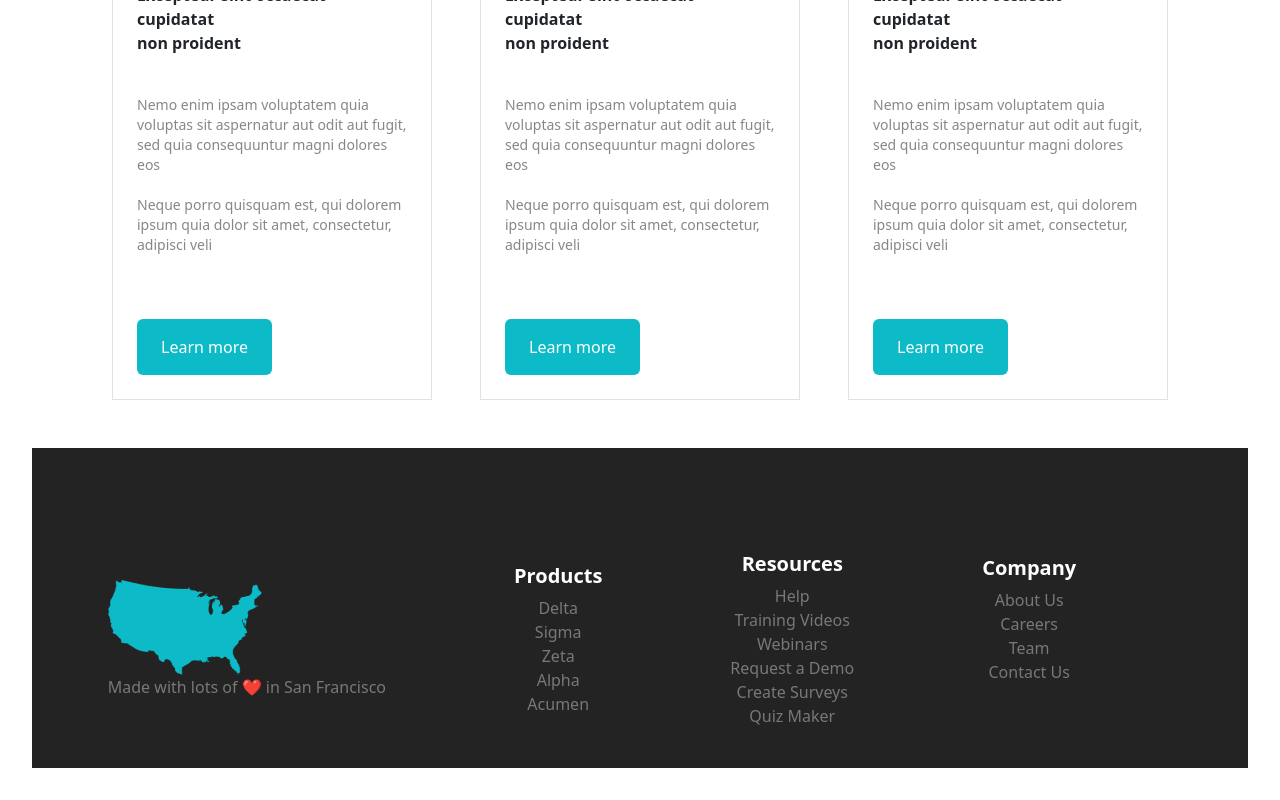
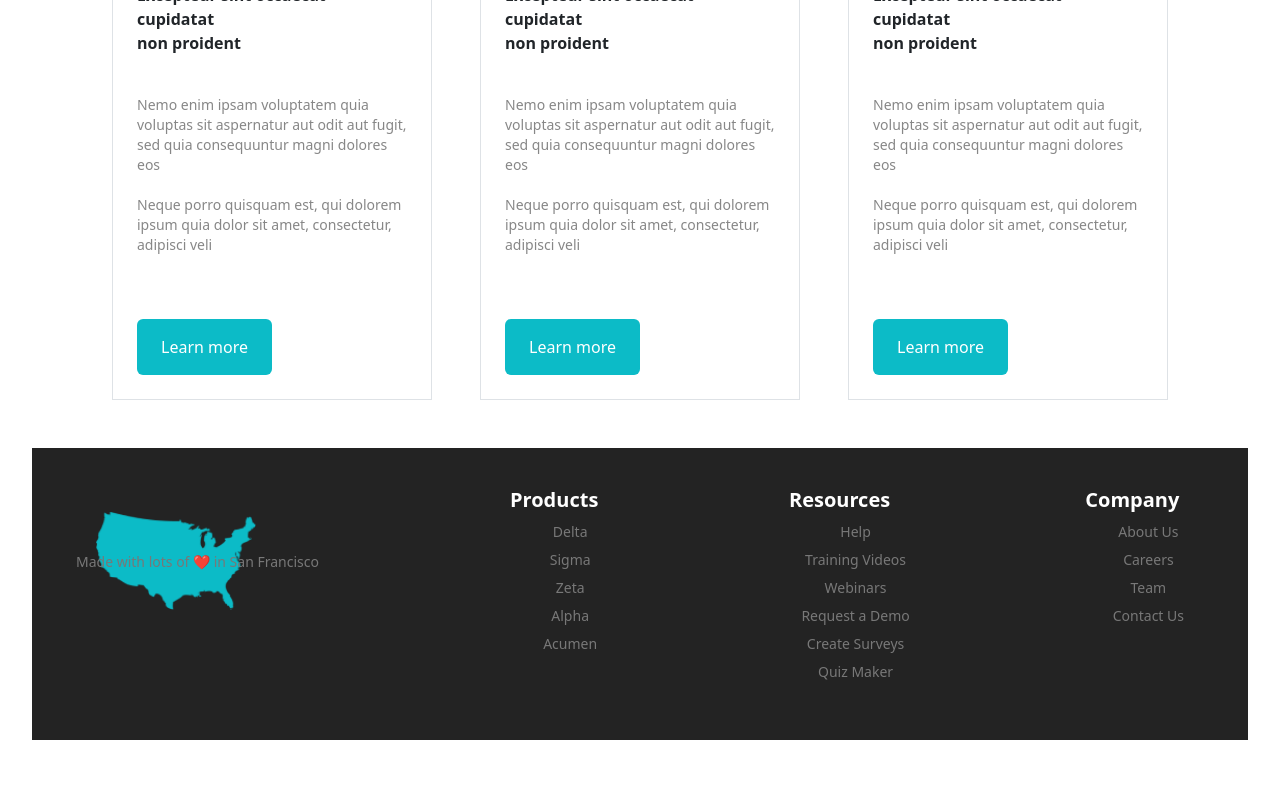
Before and after one commit to habibanadeemhere/Tailwind-landing-page, a React (Vite) app: page / in a window 1280 px wide. Shown: the part 4723-5523 px from the top of the page. After the commit the page ends 5495 px from the top, so only its background shows below. Built offline with nearby package versions, Linux system fonts and the light colour scheme.

Commit message:
changes in footer

```diff
--- a/src/components/Footer.jsx
+++ b/src/components/Footer.jsx
@@ -2,62 +2,53 @@ import React from 'react'
 import Map from '../assets/map.png'
 const Footer = () => {
   return (
-    <section className="footer flex justify-center align-items-center gap-24 text-[#787878] bg-[#232323] h-auto mt-5 md:min-h-80 flex-cols flex-wrap md:
-    flex-row">
+    <>
+   <section className="footer w-full">
+
+<div className="foot flex flex-col md:flex-row flex-wrap justify-between mt-5 items-start gap-10 md:gap-24 text-[#787878] bg-[#232323] px-6 md:px-16 py-10">
 
 
-<div className="sec1 mt-20">
-<img src={Map} alt="" />
-<p>Made with lots of ❤️ in San Francisco</p>
-
+  <div className="sec1 flex flex-col items-center md:items-start mt-10 md:mt-6 bg-cover" >
+ <img src={Map} alt="Map" className="w-32 md:w-40 absolute" />
+    <p className="mt-2 text-sm text-center md:text-left relative top-8 right-5">Made with lots of ❤️ in San Francisco</p>
   </div>
 
-<div className="sec2 mt-20 md:text-left text-center">
-<ul className='leading-6'>
-   <h5> <b className='text-white '>Products</b></h5>
+  <div className="sec2 mt-10 md:mt-0">
+    <h5 className="text-white font-bold mb-2">Products</h5>
+    <ul className="leading-6 text-sm space-y-1">
       <li>Delta</li>
       <li>Sigma</li>
       <li>Zeta</li>
       <li>Alpha</li>
       <li>Acumen</li>
-
     </ul>
-
   </div>
 
-
-
-
-<div className="sec3 mt-20 md:text-left text-center">
-<ul className='leading-6'>
-   <h5> <b className='text-white '>Resources</b></h5>
+  <div className="sec3 mt-10 md:mt-0">
+    <h5 className="text-white font-bold mb-2">Resources</h5>
+    <ul className="leading-6 text-sm space-y-1">
       <li>Help</li>
       <li>Training Videos</li>
       <li>Webinars</li>
       <li>Request a Demo</li>
       <li>Create Surveys</li>
       <li>Quiz Maker</li>
-
     </ul>
-
   </div>
 
 
-
-
-<div className="sec4 mt-10 md:text-left text-center">
-<ul className='leading-6'>
-   <h5> <b className='text-white '>Company</b></h5>
+  <div className="sec4 mt-10 md:mt-0">
+    <h5 className="text-white font-bold mb-2">Company</h5>
+    <ul className="leading-6 text-sm space-y-1">
       <li>About Us</li>
       <li>Careers</li>
       <li>Team</li>
       <li>Contact Us</li>
-
     </ul>
-
   </div>
-<br /><br /><br />
+</div>
 </section>
+</>
   )
 }
 
```
Lines whose indentation alone changed are shown as unchanged.
